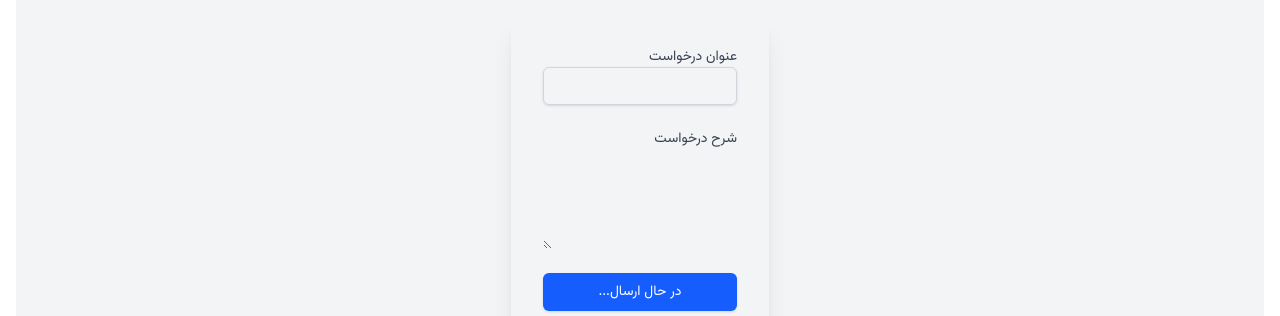
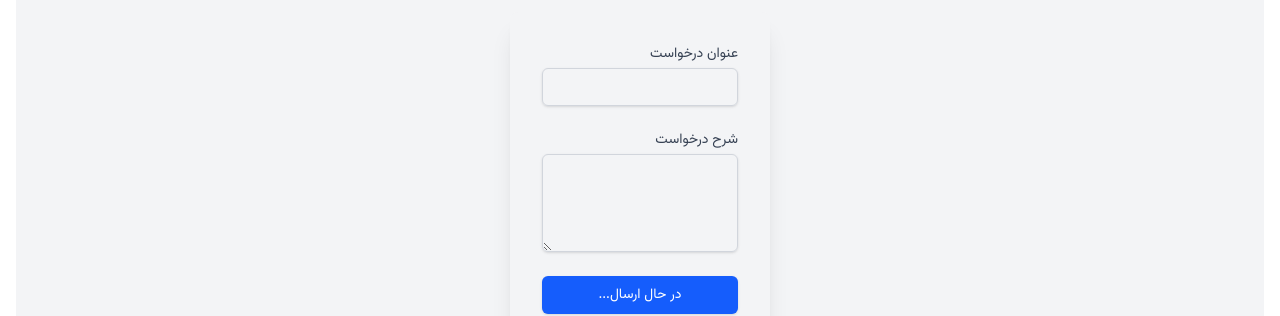
Before and after one commit to behmaneshrad/EnterpriseAutomationClient, a Next.js app in the folder enterprise-automation-ui/: page /request/new in a window 1280 px wide. Shown: the part 325-641 px from the top of the page. Built offline with nearby package versions, Linux system fonts and the light colour scheme; no server answers.

Commit message:
updated requestForm

```diff
--- a/enterprise-automation-ui/src/components/RequestForm.tsx
+++ b/enterprise-automation-ui/src/components/RequestForm.tsx
@@ -74,7 +74,7 @@ const RequestForm = () => {
           type="text"
           id="title"
           {...register("title")}
-          className="mt-l block w-full px-4 py-2 border border-gray-300 rounded-md shadow-sm focus:ring-blue-500 focus:border-blue-500 sm:text-sm dark:bg-gray-700 dark:border-gray-600 dark:text-white"
+          className="mt-1 block w-full px-4 py-2 border border-gray-300 rounded-md shadow-sm focus:ring-blue-500 focus:border-blue-500 sm:text-sm dark:bg-gray-700 dark:border-gray-600 dark:text-white"
         />
         {errors.title && (
           <p className="mt-2 text-sm text-red-600">{errors.title.message}</p>
@@ -92,7 +92,7 @@ const RequestForm = () => {
           id="description"
           rows={4}
           {...register("description")}
-          className="mt-1 block w-full text-red-600"
+          className="mt-1 block w-full px-4 py-2 border border-gray-300 rounded-md shadow-sm focus:ring-blue-500 focus:border-blue-500 sm:text-sm dark:bg-gray-700 dark:border-gray-600 dark:text-white"
         />
         {errors.description && (
           <p className="mt-2 text-sm text-red-600">
@@ -107,7 +107,7 @@ const RequestForm = () => {
           className="w-full flex justify-center py-2 px-4 border border-transparent rounded-md shadow-sm text-sm font-medium text-white bg-blue-600 hover:bg-blue-700 focus:outline-none focus:ring-2 focus:ring-offset-2 focus:ring-blue-500"
         disabled={isSubmitting}
         >
-           {isSubmitting ? 'ارسال درخواست':'در حال ارسال...'}
+           {isSubmitting ? 'ارسال درخواست' : 'در حال ارسال...'}
         </button>
       </div>
     </form>
```
